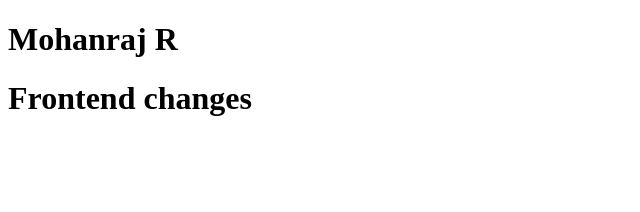
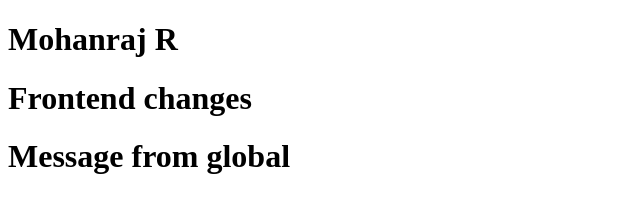
Before and after one commit to Mohanraj-0101/Practice, a plain HTML site: page index.html in a window 1280 px wide. Shown: the whole page, without its empty margins (0-640 px from the left). Drawn offline with Linux system fonts and the light colour scheme.

Commit message:
Trial for conflict

```diff
--- a/index.html
+++ b/index.html
@@ -9,5 +9,6 @@
 <body>
     <h1>Mohanraj R</h1>
     <h1>Frontend changes</h1>
+    <h1>Message from global </h1>
 </body>
 </html>
```
